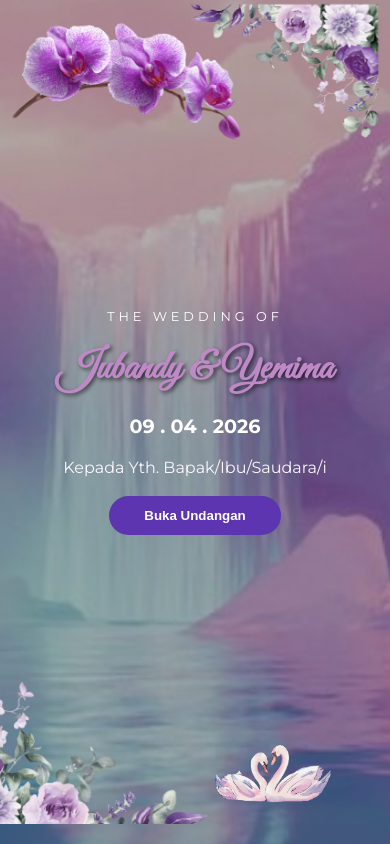
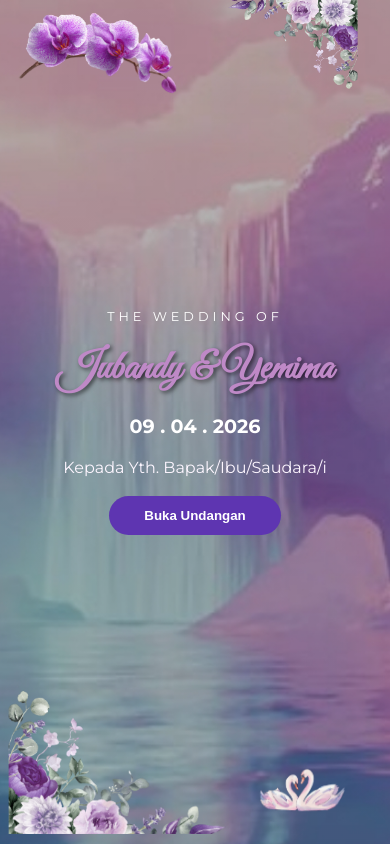
Before and after one commit to joachimakwilamarculy/undangan-pernikahan-jubandy-yemima, a plain HTML site: page index.html in a window 390 px wide. Drawn offline with Linux system fonts and the light colour scheme.

Commit message:
Update style.css

```diff
--- a/style.css
+++ b/style.css
@@ -635,15 +635,27 @@ body {
     transform: translateY(0);
   }
 }
-/* Media Query Mobile */
-@media (max-width: 600px) {
-  .atas-kiri,
-  .atas-kanan {
-    width: 40%;
-  }
-  .Angsa {
-    width: 100px;
-  }
+@media screen and (max-width: 768px) {
+    .atas-kiri {
+        width: 55%;
+        left: -10px;
+        top: -10px;
+    }
+    .atas-kanan {
+        width: 55%;
+        right: -10px;
+        top: -20px;
+    }
+    .bawah-kiri {
+        width: 65%;
+        left: -10px;
+        bottom: 10px;
+    }
+    .Angsa {
+        width: 40%;
+        right: 10px;
+        bottom: 10px;
+    }
 }
 
 @keyframes munculDariKiri {
@@ -992,39 +1004,6 @@ body {
 /* ========================================= */
 
 @media screen and (max-width: 768px) {
-    /* 1. Dekorasi Bunga & Angsa - Penyesuaian Ukuran & Posisi agar Terlihat Jelas & Konsisten */
-
-    /* Semua ornamen bunga dibuat sama besar (Misalnya: 80%) agar konsisten */
-    .atas-kiri {
-        width: 80%; /* Diperbesar untuk konsistensi */
-        left: -30px;
-        top: -10px;
-    }
-    .atas-kanan {
-        width: 80%; /* Diperbesar untuk konsistensi */
-        right: -50px;
-        top: -20px;
-    }
-
-    /* Bunga Bawah Kiri - Masalah Utama: Bawa Kembali ke Layar & Perbesar */
-    .bawah-kiri {
-        width: 80%; /* Disamakan ukurannya dengan bunga lain */
-        left: -80px; /* Pertahankan posisi kiri */
-        /* Ubah dari -100px ke nilai positif (misalnya 20px) agar naik ke dalam layar */
-        bottom: 20px;
-        position: absolute;
-    }
-
-    /* Angsa diperbesar sedikit (dari 45% ke 55%) */
-    .Angsa {
-        width: 55%; /* Diperbesar sedikit */
-        right: 10px;
-        bottom: 10px;
-    }
-
-    /* --- Sisa kode media query (TIDAK BERUBAH) --- */
-    .bungaprofile { width: 100%; right: 0; opacity: 0.15; } /* Agak transparan di HP */
-
     /* Menyesuaikan ukuran teks judul utama */
     .main-title { font-size: 2.5rem; }
 
```
